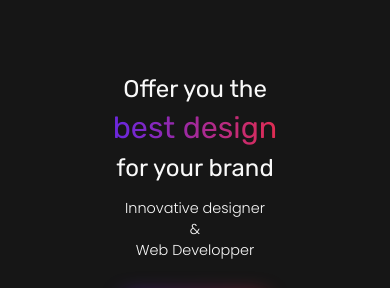
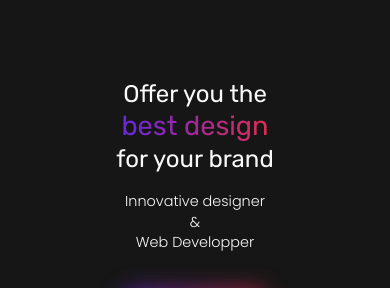
Before and after one commit to juliendaviaud/Daviaud-Design, a React (Create React App) app: page / in a window 390 px wide. Shown: the part 301-589 px from the top of the page. Built offline with nearby package versions, Linux system fonts and the light colour scheme.

Commit message:
Spaces + Main title responsive corrections

```diff
--- a/src/components/Landing/Landing.css
+++ b/src/components/Landing/Landing.css
@@ -940,9 +940,15 @@
 @media screen and (max-width: 450px) {
   .fs-container h1 {
     font-size: 1.5rem;
+    line-height: 2rem;
+  }
+
+  .fs-container h1 span {
+    font-size: 1.7rem;
   }
 
   .fs-container p {
+    margin-top: 1rem;
     font-size: 0.9rem;
   }
 
--- a/src/components/Project-Details/ProjectDetails.css
+++ b/src/components/Project-Details/ProjectDetails.css
@@ -271,6 +271,10 @@ li {
 
 @media screen and (max-width: 481px) {
 
+  .pd-header {
+    margin-bottom: 85px;
+  }
+
   .pd-header .pd-titles .colored-title {
     font-size: 1.2rem;
   }
@@ -298,4 +302,8 @@ li {
   .postes-container hr {
     width: 3.5rem;
   }
+
+  .pd-img-and-text .left-img, .right-img {
+    margin-bottom: 65px;
+  }
 }
```
